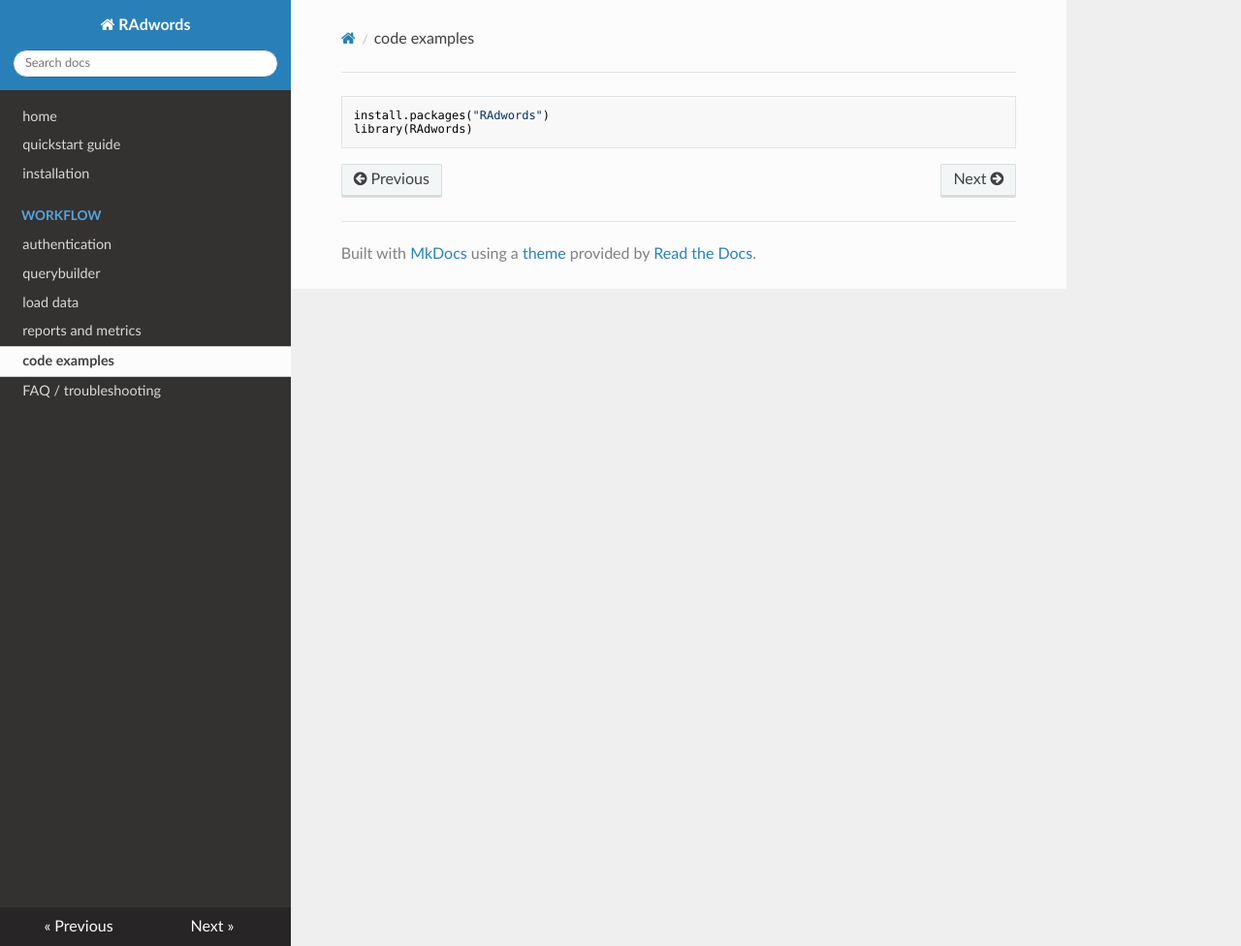
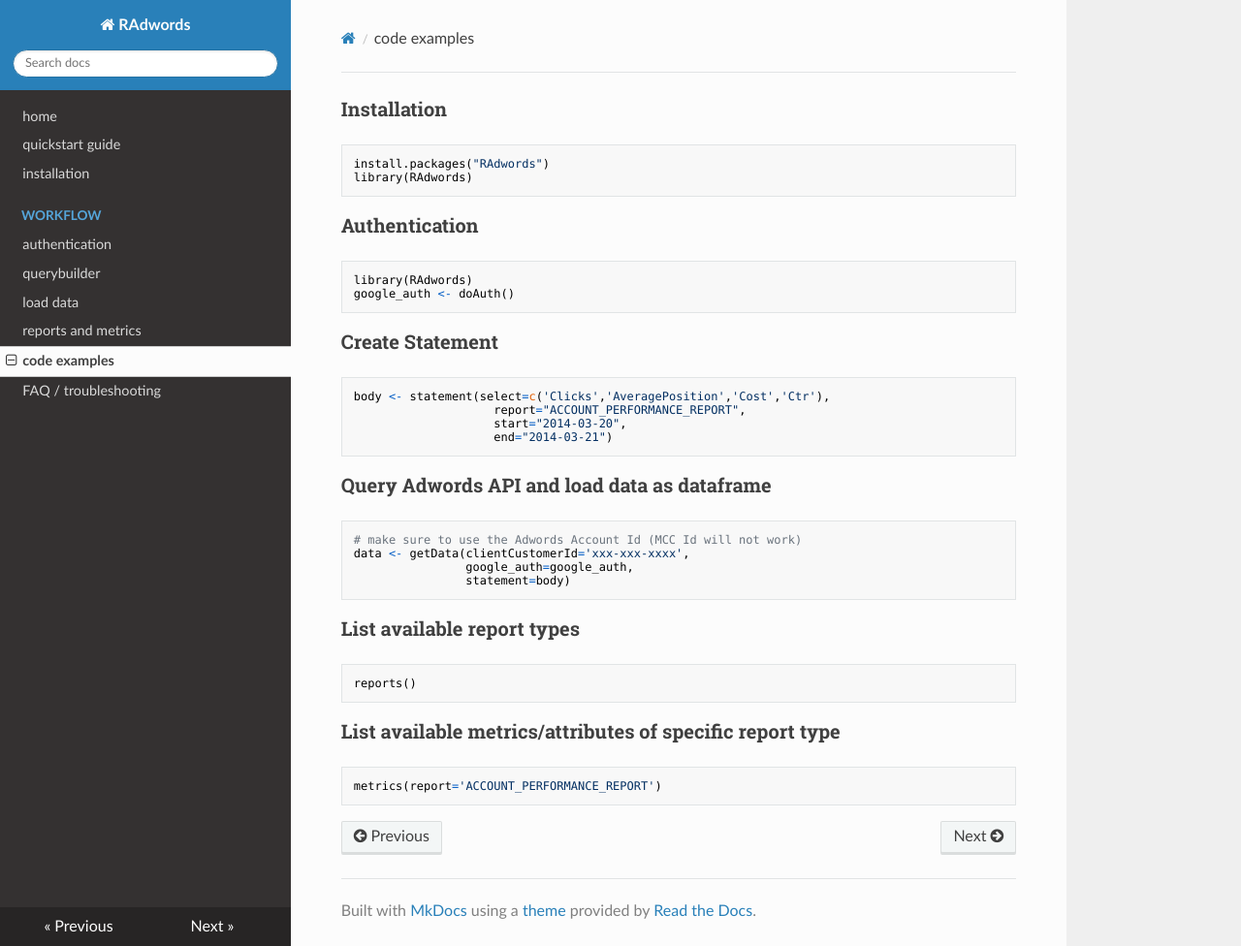
Before and after one commit to rstats-lab/radwords-docs, an MkDocs documentation site: the page built from docs/examples.md, in a window 1280 px wide and 976 px high. Shown: the whole window at 97% size. Built offline with MkDocs 1.6.1, drawn with Linux system fonts in a browser that asks for light colours; nearby versions of some CDN libraries; old or Windows-style settings are respelled for this version of MkDocs.

Commit message:
add faq and example code

````diff
--- a/docs/examples.md
+++ b/docs/examples.md
@@ -1,4 +1,39 @@
+### Installation
 ```R
 install.packages("RAdwords")
 library(RAdwords)
 ```
+### Authentication
+```R
+library(RAdwords)
+google_auth <- doAuth()
+```
+
+### Create Statement
+```R
+body <- statement(select=c('Clicks','AveragePosition','Cost','Ctr'),
+					report="ACCOUNT_PERFORMANCE_REPORT",
+					start="2014-03-20",
+					end="2014-03-21")
+```
+
+### Query Adwords API and load data as dataframe
+
+```R
+# make sure to use the Adwords Account Id (MCC Id will not work)
+data <- getData(clientCustomerId='xxx-xxx-xxxx',
+                google_auth=google_auth,
+                statement=body)
+```
+
+### List available report types
+
+```R
+reports()
+```
+
+### List available metrics/attributes of specific report type
+
+```R
+metrics(report='ACCOUNT_PERFORMANCE_REPORT')
+```
````
Also changed, not shown: docs/faq.md (+5 -1 lines).
